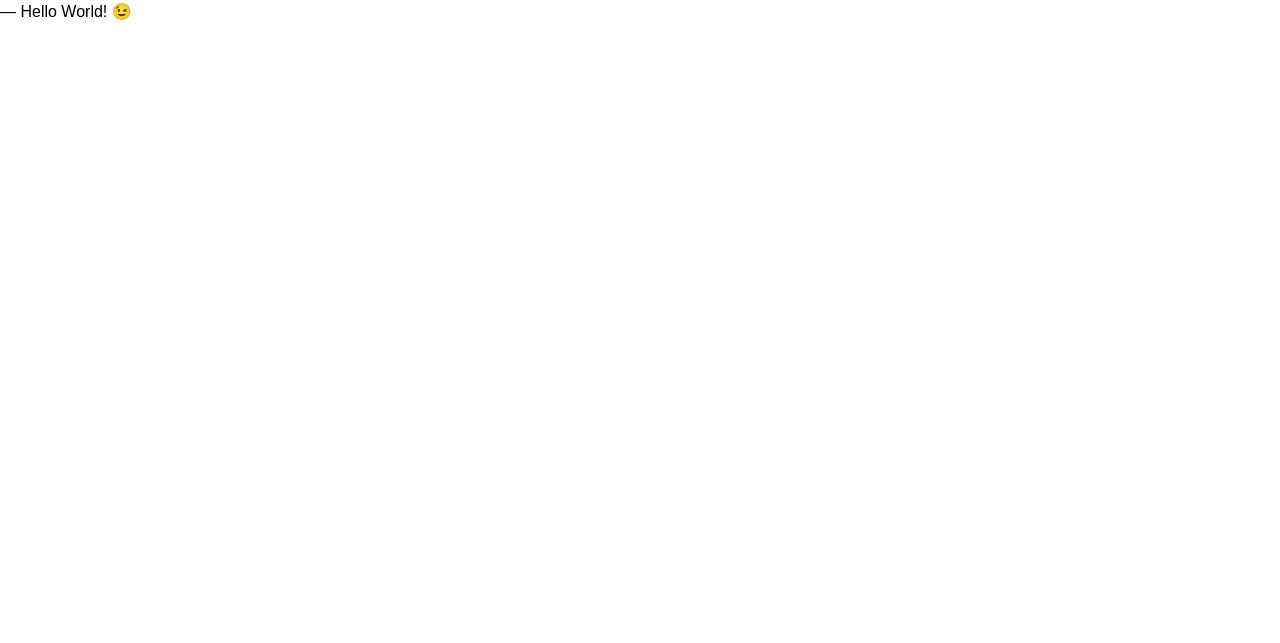
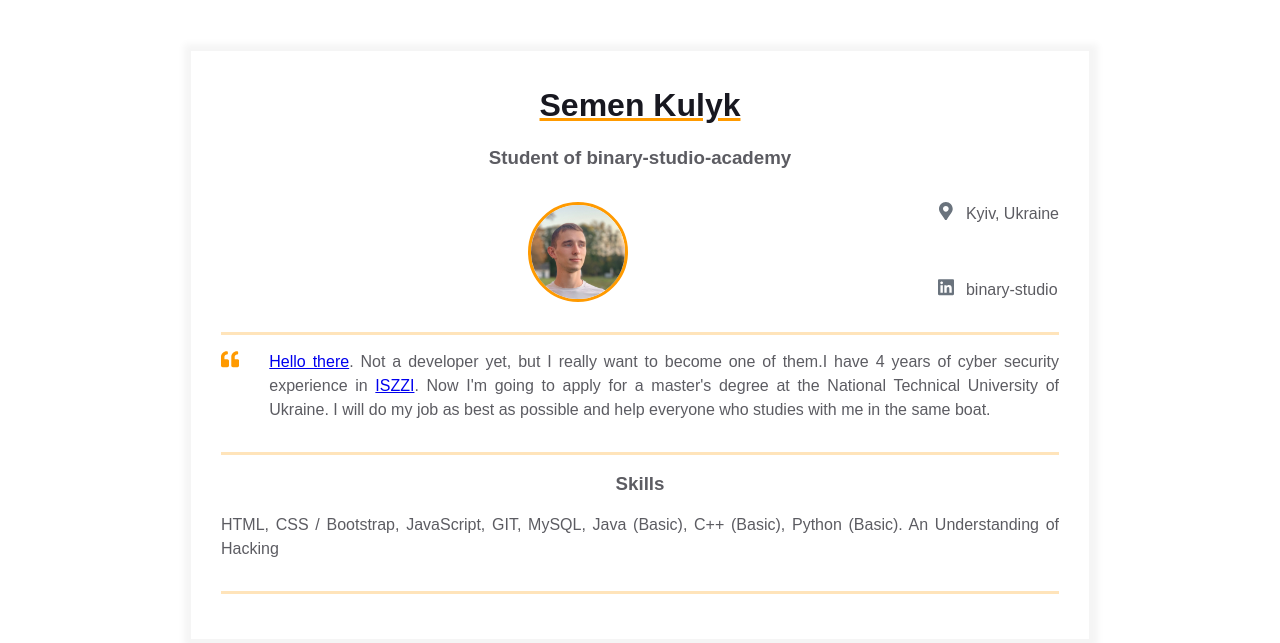
Before and after one commit to R-Medianyk/homepage-1, a plain HTML site: page index.html in a window 1280 px wide. Drawn offline with Linux system fonts and the light colour scheme.

Commit message:
Added skill block

```diff
--- a/index.html
+++ b/index.html
@@ -7,6 +7,72 @@
     <title>Résumé</title>
   </head>
   <body>
-    ― Hello World! &#x1F609;
+    <main>
+        <div class="resume">
+          <div class="container">
+            <div class="resume__block">
+              <h1 class="contact-info__header">Semen Kulyk</h1>
+              <h3 class="contact-info__sub-header">Student of binary-studio-academy</h3>
+
+              <div class="contact_info_container fh">
+                <div class="contact-info__block"></div>
+
+                <div class="contact-info__block contact-info__block--center">
+                  <img class="contact-info__avatar" src="assets/avatar.png" alt="Avatar">
+                </div>
+
+                <div class="contact-info__block">
+                    <a href="" rel="author" class="contact-info__item">
+                        <div class="contact-info__item-icon-wrapper">
+                          <svg class="contact-info__item-icon" xmlns="http://www.w3.org/2000/svg" viewBox="0 0 384 512">
+                            <path
+                              d="M172.268 501.67C26.97 291.031 0 269.413 0 192 0 85.961 85.961 0 192 0s192 85.961 192 192c0 77.413-26.97 99.031-172.268 309.67-9.535 13.774-29.93 13.773-39.464 0zM192 272c44.183 0 80-35.817 80-80s-35.817-80-80-80-80 35.817-80 80 35.817 80 80 80z">
+                            </path>
+                          </svg>
+                        </div>
+                        <span>Kyiv, Ukraine</span>
+                    </a>
+                    <a href="https://ua.linkedin.com/company/binary-studio_241166" rel="author" class="contact-info__item">
+                        <div class="contact-info__item-icon-wrapper">
+                          <svg class="contact-info__item-icon" xmlns="http://www.w3.org/2000/svg" viewBox="0 0 448 512">
+                            <path
+                              d="M416 32H31.9C14.3 32 0 46.5 0 64.3v383.4C0 465.5 14.3 480 31.9 480H416c17.6 0 32-14.5 32-32.3V64.3c0-17.8-14.4-32.3-32-32.3zM135.4 416H69V202.2h66.5V416zm-33.2-243c-21.3 0-38.5-17.3-38.5-38.5S80.9 96 102.2 96c21.2 0 38.5 17.3 38.5 38.5 0 21.3-17.2 38.5-38.5 38.5zm282.1 243h-66.4V312c0-24.8-.5-56.7-34.5-56.7-34.6 0-39.9 27-39.9 54.9V416h-66.4V202.2h63.7v29.2h.9c8.9-16.8 30.6-34.5 62.9-34.5 67.2 0 79.7 44.3 79.7 101.9V416z">
+                            </path>
+                          </svg>
+                        </div>
+                        <span>binary-studio</span>
+                      </a>
+                </div>
+              </div>
+            </div>
+          </div>
+          <div class="container">
+            <div class="resume__block">
+              <div class="intro">
+                <div class="intro__icon-wrapper">
+                  <svg class="intro__icon" xmlns="http://www.w3.org/2000/svg" viewBox="0 0 512 512">
+                    <path
+                      d="M464 256h-80v-64c0-35.3 28.7-64 64-64h8c13.3 0 24-10.7 24-24V56c0-13.3-10.7-24-24-24h-8c-88.4 0-160 71.6-160 160v240c0 26.5 21.5 48 48 48h128c26.5 0 48-21.5 48-48V304c0-26.5-21.5-48-48-48zm-288 0H96v-64c0-35.3 28.7-64 64-64h8c13.3 0 24-10.7 24-24V56c0-13.3-10.7-24-24-24h-8C71.6 32 0 103.6 0 192v240c0 26.5 21.5 48 48 48h128c26.5 0 48-21.5 48-48V304c0-26.5-21.5-48-48-48z">
+                    </path>
+                  </svg>
+                </div>
+                <p class="intro_text"><a href="https://www.youtube.com/watch?v=Az-sDSiPd6s">Hello there</a>.
+                    Not a developer yet, but I really want to become one of them.I have 4 years of cyber security experience in <a href="https://iszzi.kpi.ua/">ISZZI</a>.
+                    Now I'm going to apply for a master's degree at the National Technical University of Ukraine.
+                    I will do my job as best as possible and help everyone who studies with me in the same boat.
+                </p>
+              </div>
+            </div>
+          </div>
+          <div class="container">
+            <div class="resume__block">
+              <div class="skills">
+                <h3 class="skills__header">Skills</h3>
+                <p class="skills__text">HTML, CSS / Bootstrap, JavaScript, GIT, MySQL, Java (Basic), C++ (Basic), Python (Basic). An Understanding of Hacking </p>
+              </div>
+            </div>
+          </div>
+        </div>
+      </main>
   </body>
 </html>
```
Also changed, not shown: assets/avatar.png (added).
